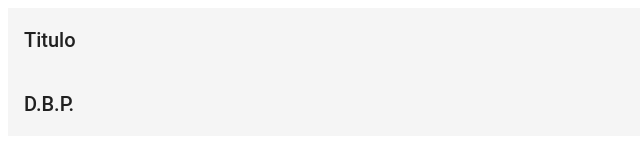
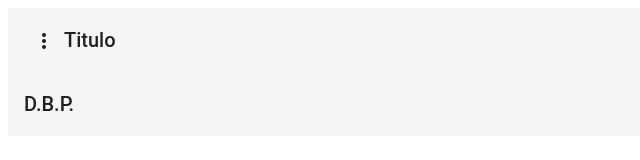
Before and after one commit to blancoparis-tfc/EsqueletoAngular, an Angular app: page / in a window 1280 px wide. Shown: the top 160 px of the page, without its empty margins (0-640 px from the left). Built offline with nearby package versions, Linux system fonts and the light colour scheme.

Commit message:
Configuracion de los iconos de material y los botones

```diff
--- a/src/app/app.component.html
+++ b/src/app/app.component.html
@@ -1,5 +1,8 @@
 <mat-toolbar>
   <mat-toolbar-row>
+      <button mat-icon-button >
+          <mat-icon>more_vert</mat-icon>
+        </button>
     <span>Titulo</span>
   </mat-toolbar-row>
   <mat-toolbar-row>
--- a/src/app/app.module.ts
+++ b/src/app/app.module.ts
@@ -3,7 +3,8 @@ import { NgModule } from '@angular/core';
 
 import { AppRoutingModule } from './app-routing.module';
 import {MatToolbarModule} from '@angular/material/toolbar';
-
+import {MatIconModule} from '@angular/material/icon'
+import {MatButtonModule} from '@angular/material/button'
 import { AppComponent } from './app.component';
 
 
@@ -12,9 +13,11 @@ import { AppComponent } from './app.component';
     AppComponent
   ],
   imports: [
-    BrowserAnimationsModule,
-    AppRoutingModule,
-    MatToolbarModule
+    BrowserAnimationsModule
+    ,AppRoutingModule
+    ,MatToolbarModule
+    ,MatIconModule
+    ,MatButtonModule
   ],
   providers: [],
   bootstrap: [AppComponent]
--- a/src/index.html
+++ b/src/index.html
@@ -6,6 +6,7 @@
   <base href="/">
 
   <meta name="viewport" content="width=device-width, initial-scale=1">
+  <link href="https://fonts.googleapis.com/icon?family=Material+Icons" rel="stylesheet">
   <link rel="icon" type="image/x-icon" href="favicon.ico">
 </head>
 <body>
```
